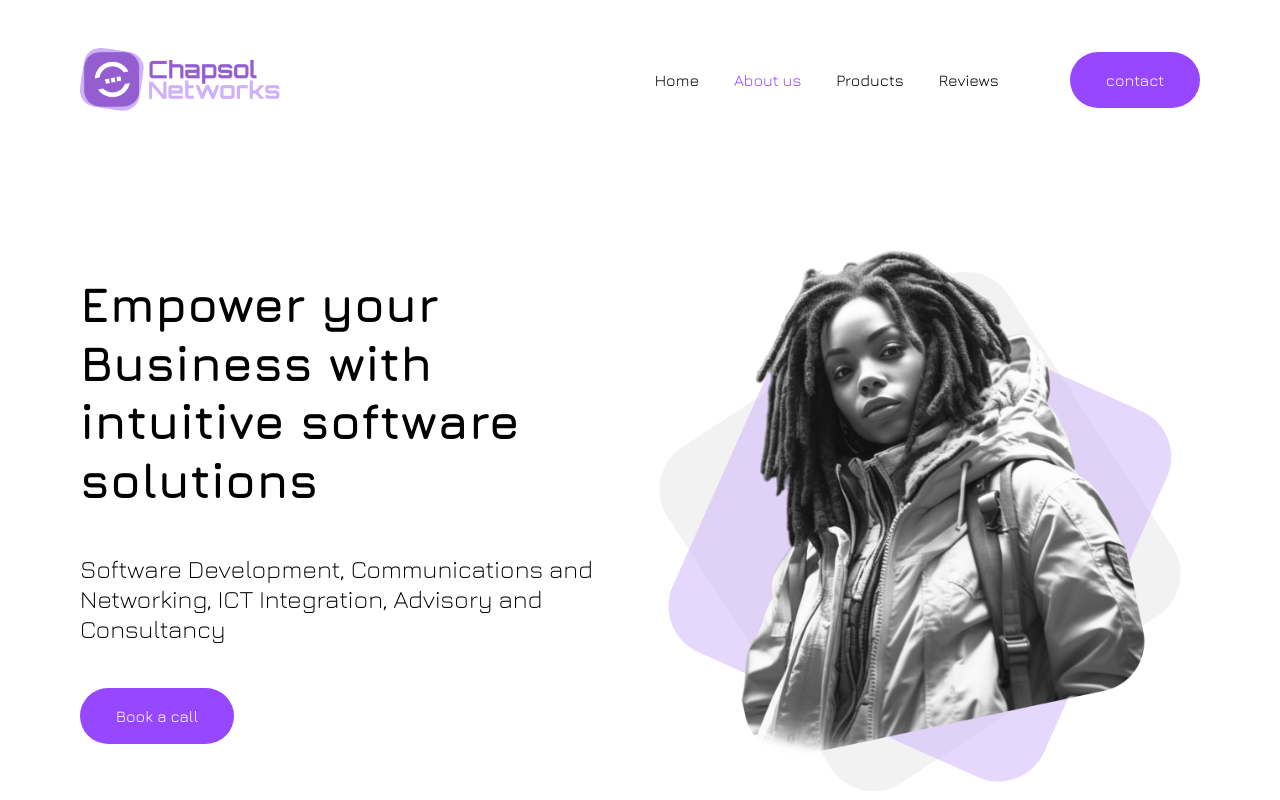
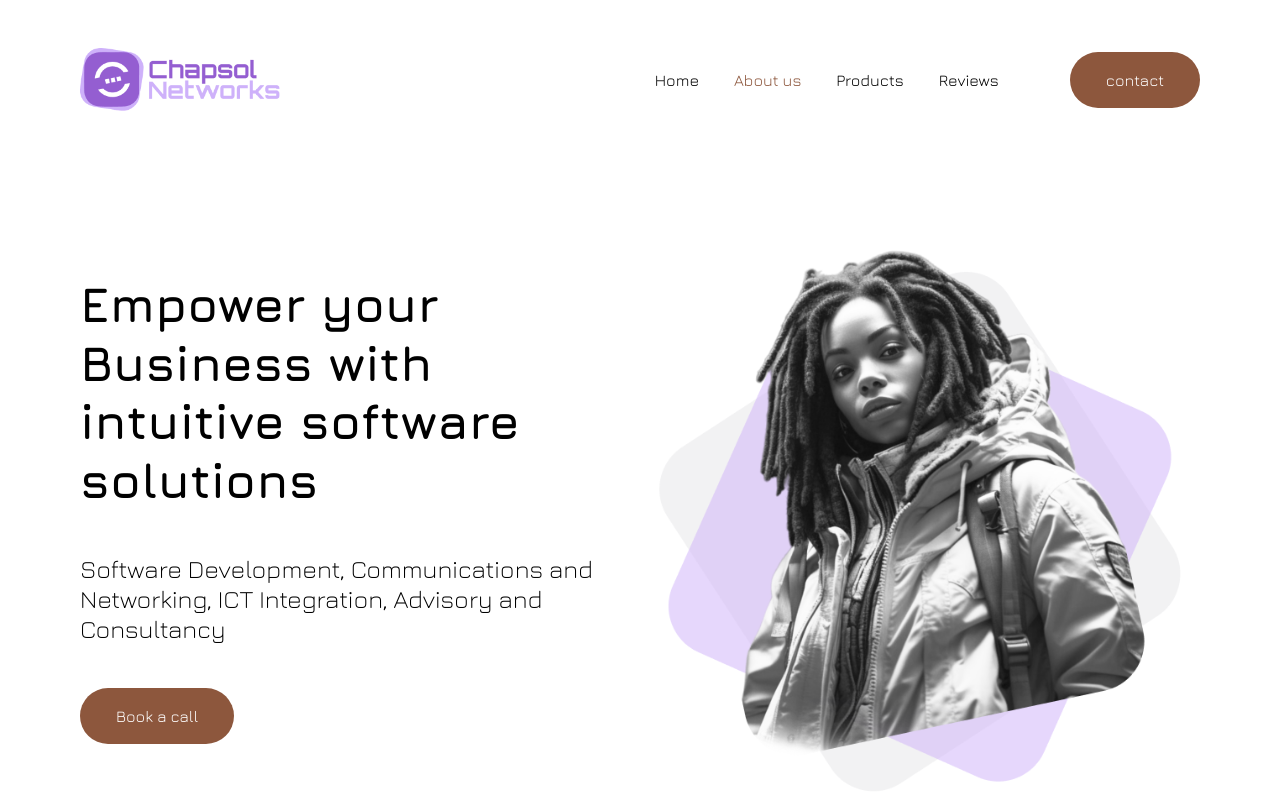
Before and after one commit to GoodboyBadvibes/Chapsol, a Next.js app: page / in a window 1280 px wide. Shown: the top 800 px of the page. Built offline with nearby package versions, Linux system fonts and the light colour scheme.

Commit message:
changed standard color

```diff
--- a/tailwind.config.ts
+++ b/tailwind.config.ts
@@ -15,8 +15,8 @@ const config: Config = {
       },
     },
     colors:{
-      'standard':'#9747FF',
-      'standarddark':'#955ED0',
+      'standard':'#8D573D',
+      'standarddark':'#663f2c',
       'backdark':'rgb(36,36,36)'
     }
   },
```
